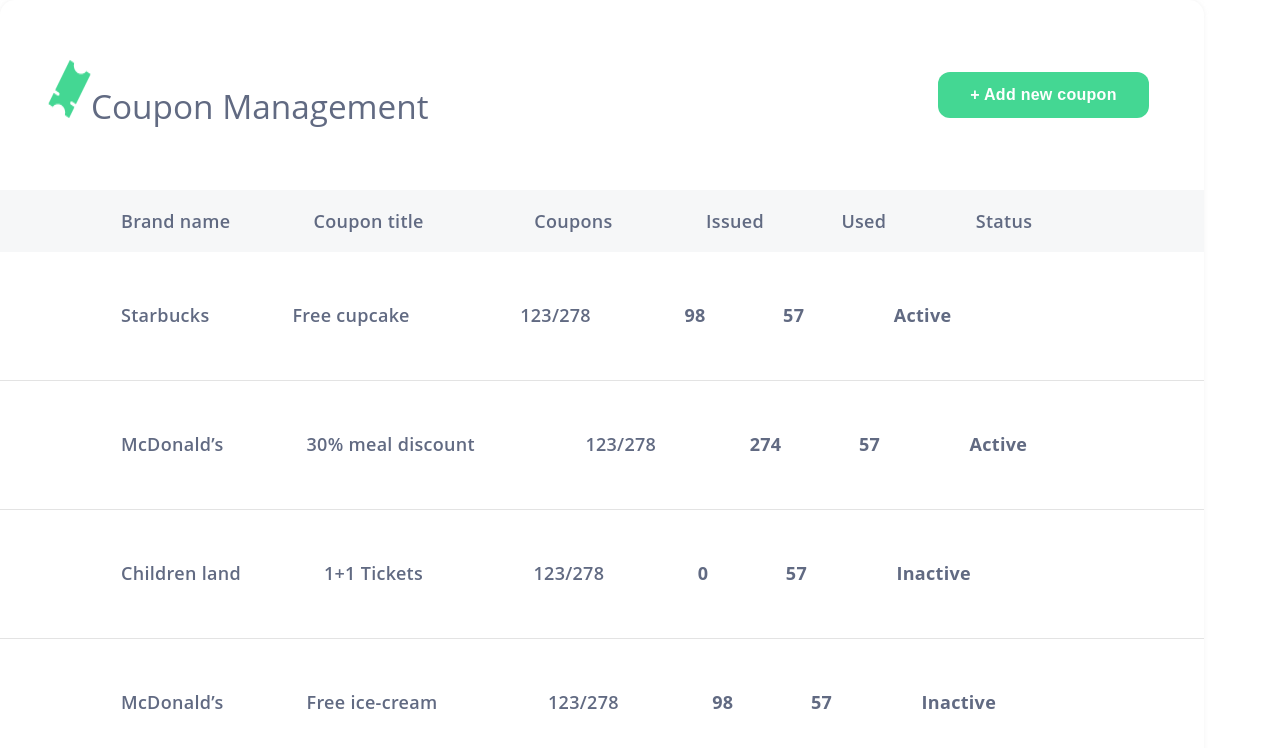
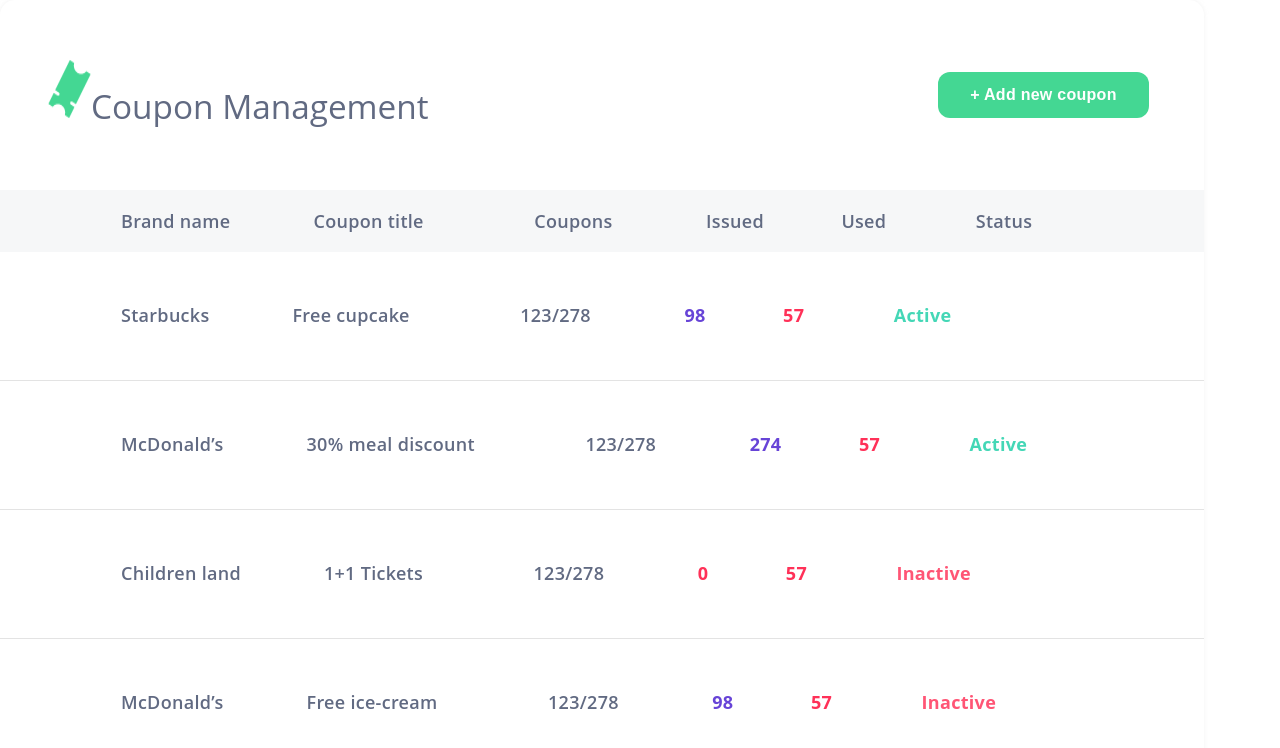
Before and after one commit to Yehuda-Volodin/Coupon-management, a React (Create React App) app in the folder coupon-management/: page / in a window 1280 px wide. Shown: the top 748 px of the page. Built offline with nearby package versions, Linux system fonts and the light colour scheme.

Commit message:
Font color in Issued & Status columns now depend on the value of the issued and the status fields of the coupon.

```diff
--- a/coupon-management/src/components/CouponManagement.js
+++ b/coupon-management/src/components/CouponManagement.js
@@ -28,9 +28,17 @@
             {element.brandName}
             <span style={{ "marginLeft": "78px" }}> {element.couponTitle} </span>
             <span style={{ "marginLeft": "105.5px" }}> {element.coupons} </span>
-            <span style={{ "marginLeft":"88.5px", "fontWeight":"bold" }}> {element.issued} </span>
-            <span style={{ "marginLeft":"72.5px", "fontWeight":"bold" }}> {element.used} </span>
-            <span style={{ "marginLeft":"84.5px", "fontWeight":"bold" }}> {element.status ? "Active" : "Inactive"} </span>
+            {element.issued > 0 ?
+                <span style={{ "marginLeft": "88.5px", "fontWeight": "bold", "color": "#6744D7" }}> {element.issued} </span>
+                :
+                <span style={{ "marginLeft": "88.5px", "fontWeight": "bold", "color": "#FF3158" }}> {element.issued} </span>
+            }
+            <span style={{ "marginLeft": "72.5px", "fontWeight": "bold", "color": "#FF3158" }}> {element.used} </span>
+            {element.status ?
+                <span style={{ "marginLeft": "84.5px", "fontWeight": "bold", "color": "#44D7B6" }}> Active </span>
+                :
+                <span style={{ "marginLeft": "84.5px", "fontWeight": "bold", "color": "#FF5575" }}> Inactive </span>
+            }
         </div>
     )
 
```
